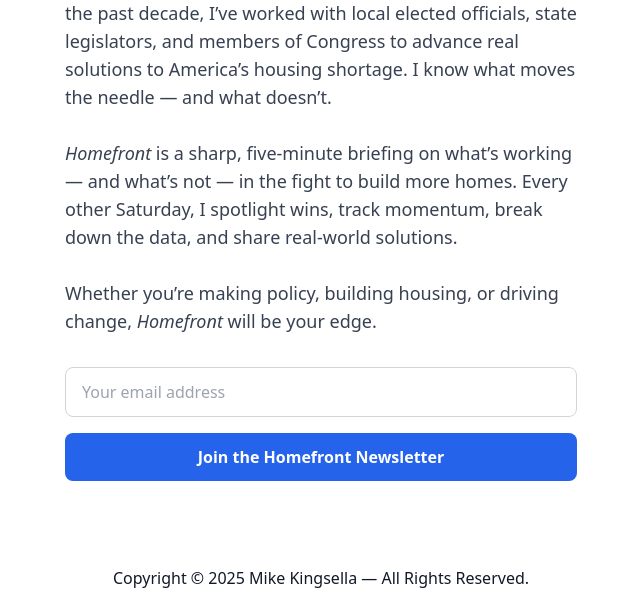
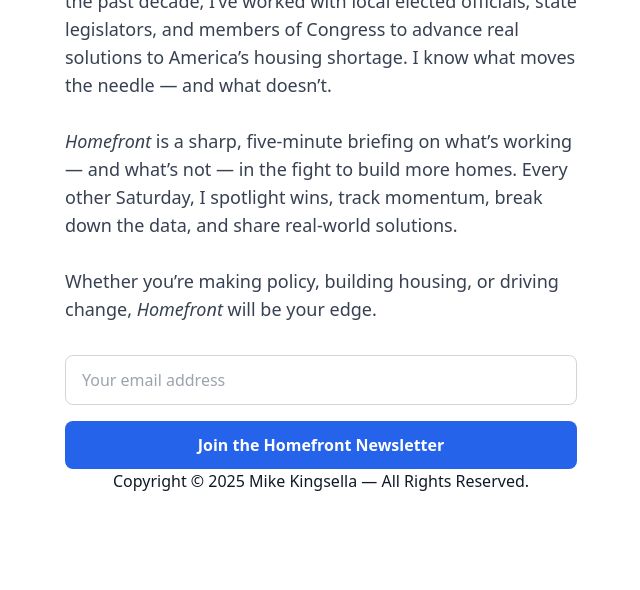
Before and after one commit to mkingsella/personalsite, a website: page public/index.html in a window 1280 px wide. Shown: the part 234-824 px from the top of the page, without its empty margins (319-959 px from the left). After the commit the page ends 800 px from the top, so only its background shows below. Drawn offline with Linux system fonts and the light colour scheme.

Commit message:
update index

```diff
--- a/public/index.html
+++ b/public/index.html
@@ -36,10 +36,10 @@
             Join the Homefront Newsletter
           </button>
         </form>
+        <footer class="mt-6 text-xs text-gray-500 text-center">
+          Copyright © 2025 Mike Kingsella — All Rights Reserved.
+        </footer>
       </div>
     </div>
-    <footer class="text-sm text-gray-500 text-center pb-6">
-      Copyright © 2025 Mike Kingsella — All Rights Reserved.
-    </footer>
   </body>
 </html>
```
